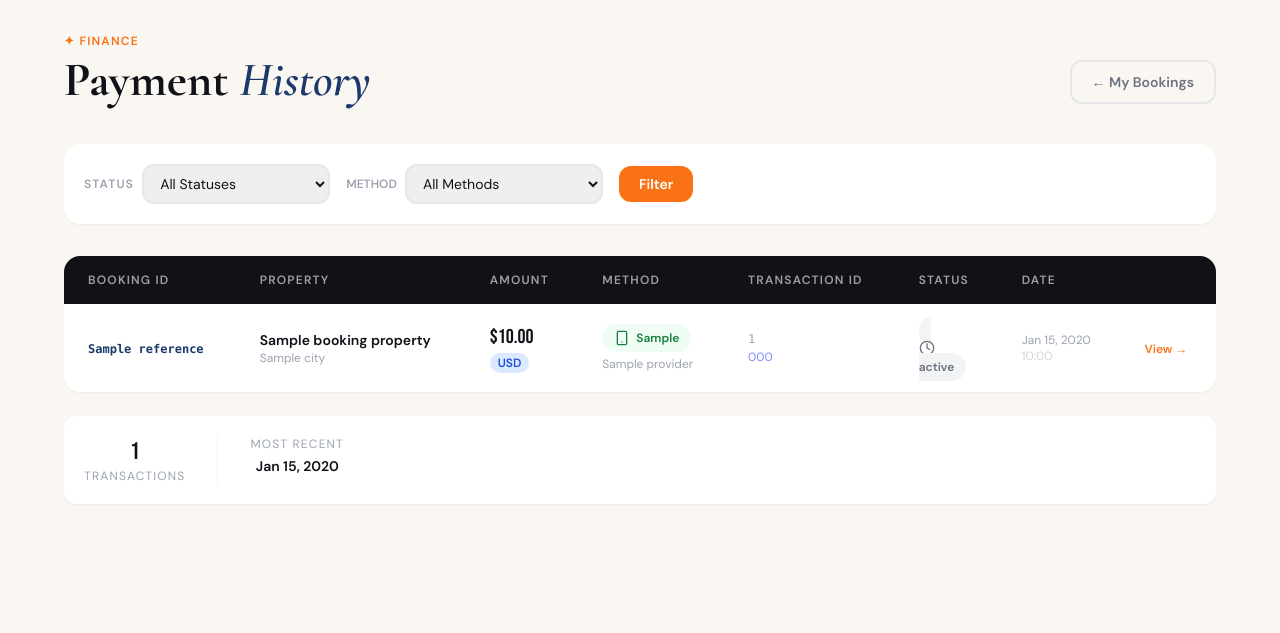
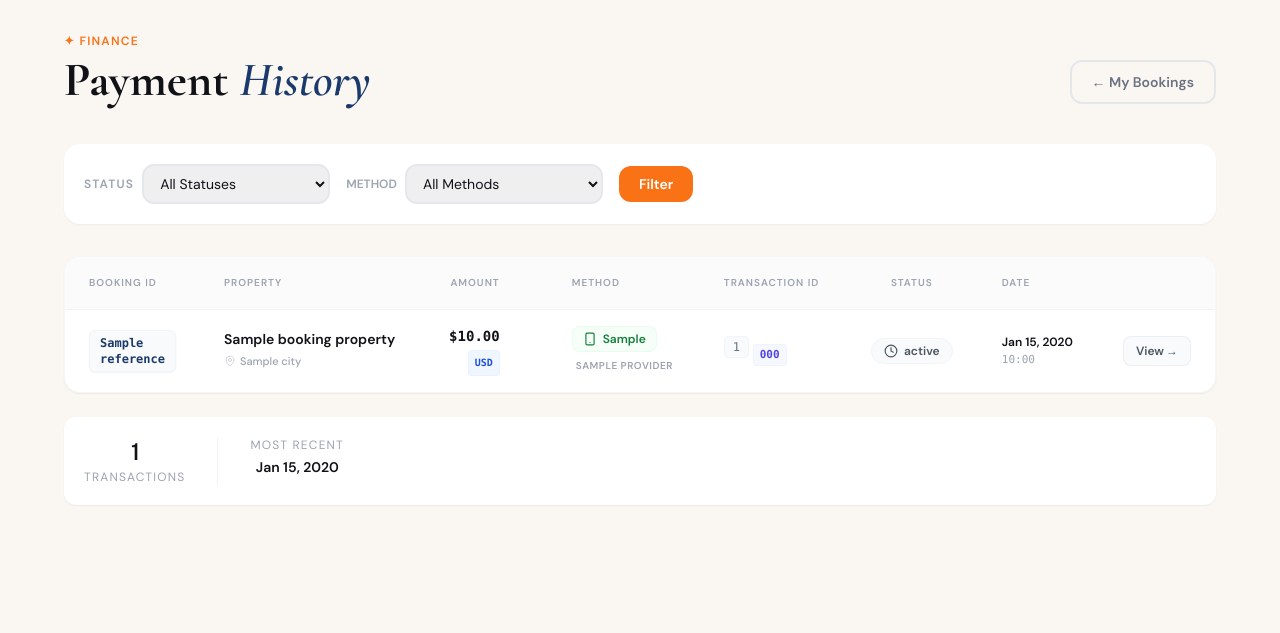
Before and after one commit to YesseJr/ecommerce, a Django app: template templates/payments/payment_history.html in a window 1280 px wide. Shown: the part 68-701 px from the top of the page. Run offline with Django 5.2, Linux system fonts and the light colour scheme; the template is opened without the code that fills it: most values are stand-ins (such as "Sample title", 1, 10 or a date in 2020); some libraries are stand-ins or nearby versions.

Commit message:
Another boring fixes

```diff
--- a/templates/payments/payment_history.html
+++ b/templates/payments/payment_history.html
@@ -56,40 +56,47 @@
   <!-- ── Table ──────────────────────────────────────────────────────────── -->
   {% if payments %}
     <div class="bg-white rounded-2xl shadow-sm overflow-hidden">
-      <table class="w-full text-sm">
-        <thead class="bg-dark text-white">
-          <tr>
-            <th class="text-left px-6 py-4 text-xs font-bold uppercase tracking-widest text-white/60">Booking ID</th>
-            <th class="text-left px-6 py-4 text-xs font-bold uppercase tracking-widest text-white/60">Property</th>
-            <th class="text-left px-6 py-4 text-xs font-bold uppercase tracking-widest text-white/60">Amount</th>
-            <th class="text-left px-6 py-4 text-xs font-bold uppercase tracking-widest text-white/60">Method</th>
-            <th class="text-left px-6 py-4 text-xs font-bold uppercase tracking-widest text-white/60">Transaction ID</th>
-            <th class="text-left px-6 py-4 text-xs font-bold uppercase tracking-widest text-white/60">Status</th>
-            <th class="text-left px-6 py-4 text-xs font-bold uppercase tracking-widest text-white/60">Date</th>
-            <th class="px-6 py-4"></th>
+   <div class="overflow-x-auto rounded-2xl border border-gray-100/80 shadow-sm bg-white">
+  <table class="w-full min-w-[1000px] border-collapse text-sm">
+    <!-- Vichwa vya Safu (Refined Clean Table Header) -->
+    <thead>
+      <tr class="border-b border-gray-100 bg-gray-50/70">
+        <th class="text-left px-6 py-4 text-[10px] font-extrabold uppercase tracking-widest text-gray-400 w-32">Booking ID</th>
+        <th class="text-left px-6 py-4 text-[10px] font-extrabold uppercase tracking-widest text-gray-400">Property</th>
+        <th class="text-right px-6 py-4 text-[10px] font-extrabold uppercase tracking-widest text-gray-400 pr-10">Amount</th>
+        <th class="text-left px-6 py-4 text-[10px] font-extrabold uppercase tracking-widest text-gray-400 pl-8">Method</th>
+        <th class="text-left px-6 py-4 text-[10px] font-extrabold uppercase tracking-widest text-gray-400">Transaction ID</th>
+        <th class="text-center px-6 py-4 text-[10px] font-extrabold uppercase tracking-widest text-gray-400">Status</th>
+        <th class="text-left px-6 py-4 text-[10px] font-extrabold uppercase tracking-widest text-gray-400">Date</th>
+        <th class="px-6 py-4 w-24"></th>
       </tr>
     </thead>
-        <tbody class="divide-y divide-gray-100">
+
+    <!-- Data za Malipo (Table Body) -->
+    <tbody class="divide-y divide-gray-50">
       {% for payment in payments %}
-            <tr class="hover:bg-cream transition-colors">
+        <tr class="hover:bg-cream/40 transition-colors duration-200 group">
 
           <!-- Booking Ref -->
-              <td class="px-6 py-4">
-                <span class="font-mono font-bold text-primary text-xs">{{ payment.booking.reference }}</span>
+          <td class="px-6 py-4 vertical-middle">
+            <span class="inline-flex bg-gray-50 text-primary border border-gray-100 px-2.5 py-1 rounded-md font-mono font-bold text-xs shadow-sm">
+              {{ payment.booking.reference }}
+            </span>
           </td>
 
-              <!-- Property -->
-              <td class="px-6 py-4">
-                <p class="font-semibold text-dark text-sm line-clamp-1">
+          <!-- Property Information -->
+          <td class="px-6 py-4 vertical-middle">
+            <p class="font-semibold text-dark text-sm leading-snug group-hover:text-primary transition-colors line-clamp-1">
               {{ payment.booking.booking_property.name }}
             </p>
-                <p class="text-gray-400 text-xs">{{ payment.booking.booking_property.city }}</p>
+            <p class="text-gray-400 text-[11px] font-medium mt-0.5 inline-flex items-center gap-1">
+              <i data-lucide="map-pin" class="w-3 h-3 text-gray-300"></i> {{ payment.booking.booking_property.city }}
+            </p>
           </td>
 
-              <!-- Amount + Currency -->
-              <td class="px-6 py-4">
-                {# data-usd always holds the USD equivalent so JS can convert either way #}
-                <p class="bms-price font-bebas text-xl text-dark"
+          <!-- Amount + Currency (Financial Alignment) -->
+          <td class="px-6 py-4 text-right pr-10 vertical-middle">
+            <p class="bms-price font-display font-extrabold text-sm text-dark font-mono"
                data-usd="{% if payment.currency == 'TZS' %}{{ payment.amount_usd }}{% else %}{{ payment.amount }}{% endif %}">
               {% if payment.currency == 'TZS' %}
                 TSh {{ payment.amount|floatformat:0 }}
@@ -97,15 +104,13 @@
                 ${{ payment.amount|floatformat:2 }}
               {% endif %}
             </p>
-                <div class="flex items-center gap-1.5 mt-0.5">
-                  {# Badge shows what currency the payment was STORED IN — metadata, not toggled #}
-                  <span class="text-xs font-bold px-2 py-0.5 rounded-full
-                    {% if payment.currency == 'TZS' %}bg-emerald-100 text-emerald-700{% else %}bg-blue-100 text-blue-700{% endif %}">
+            <div class="flex items-center justify-end gap-1.5 mt-1 font-mono">
+              <span class="text-[10px] font-extrabold px-1.5 py-0.5 rounded
+                {% if payment.currency == 'TZS' %}bg-emerald-50 text-emerald-700 border border-emerald-100/40{% else %}bg-blue-50 text-blue-700 border border-blue-100/40{% endif %}">
                 {{ payment.currency }}
               </span>
-                  {# Secondary hint: when stored as TZS, show the USD equivalent; flipped when viewing in USD #}
               {% if payment.currency == 'TZS' %}
-                    <span class="bms-hint text-xs text-gray-400"
+                <span class="bms-hint text-[11px] font-medium text-gray-400"
                       data-usd="{{ payment.amount_usd }}"
                       data-tzs="{{ payment.amount|floatformat:0 }}">
                   = ${{ payment.amount_usd }}
@@ -114,66 +119,82 @@
             </div>
           </td>
 
-              <!-- Method -->
-              <td class="px-6 py-4">
-                <span class="inline-flex items-center gap-1.5 text-xs font-semibold px-3 py-1.5 rounded-full
-                  {% if payment.is_card %}bg-blue-50 text-blue-700
-                  {% else %}bg-green-50 text-green-700{% endif %}">
-                  {% if payment.is_card %}<i data-lucide="credit-card" class="w-4 h-4"></i>{% else %}<i data-lucide="smartphone" class="w-4 h-4"></i>{% endif %}
+          <!-- Payment Method -->
+          <td class="px-6 py-4 pl-8 vertical-middle">
+            <span class="inline-flex items-center gap-1.5 text-xs font-bold px-2.5 py-1 rounded-lg border
+              {% if payment.is_card %}bg-blue-50/60 text-blue-700 border-blue-100/50
+              {% else %}bg-green-50/60 text-green-700 border-green-100/50{% endif %}">
+              {% if payment.is_card %}
+                <i data-lucide="credit-card" class="w-3.5 h-3.5"></i>
+              {% else %}
+                <i data-lucide="smartphone" class="w-3.5 h-3.5"></i>
+              {% endif %}
               {{ payment.get_method_display }}
             </span>
             {% if payment.provider %}
-                  <p class="text-xs text-gray-400 mt-1">{{ payment.provider }}</p>
+              <p class="text-[10px] text-gray-400 font-bold uppercase tracking-wider mt-1 pl-1">{% if payment.provider == 'tigopesa' %}Tigo Pesa{% elif payment.provider == 'mpesa' %}M-Pesa{% elif payment.provider == 'airtel' %}Airtel Money{% elif payment.provider == 'halopesa' %}HaloPesa{% else %}{{ payment.provider }}{% endif %}</p>
             {% endif %}
           </td>
 
           <!-- Transaction ID -->
-              <td class="px-6 py-4">
-                <p class="font-mono text-xs text-gray-400 max-w-[140px] truncate" title="{{ payment.transaction_id }}">
+          <td class="px-6 py-4 vertical-middle">
+            <p class="font-mono text-xs text-gray-500 bg-gray-50 px-2 py-0.5 rounded border border-gray-100 inline-block max-w-[140px] truncate select-all" title="{{ payment.transaction_id }}">
               {{ payment.transaction_id }}
             </p>
             {% if payment.authorization_code %}
-                  <p class="text-xs text-indigo-400 mt-0.5">{{ payment.authorization_code }}</p>
+              <p class="text-[11px] font-semibold font-mono text-indigo-600 bg-indigo-50/50 border border-indigo-100/30 px-1.5 py-0.2 mt-1 rounded inline-block">{{ payment.authorization_code }}</p>
             {% elif payment.receipt_number %}
-                  <p class="text-xs text-green-400 mt-0.5">{{ payment.receipt_number }}</p>
+              <p class="text-[11px] font-semibold font-mono text-emerald-600 bg-emerald-50/50 border border-emerald-100/30 px-1.5 py-0.2 mt-1 rounded inline-block">{{ payment.receipt_number }}</p>
             {% endif %}
           </td>
 
-              <!-- Status -->
-              <td class="px-6 py-4">
-                <span class="text-xs font-bold px-3 py-1.5 rounded-full
-                  {% if payment.status == 'success' %}bg-green-100 text-green-700
-                  {% elif payment.status == 'pending' %}bg-orange-100 text-orange-700
-                  {% elif payment.status == 'processing' %}bg-blue-100 text-blue-700
-                  {% elif payment.status == 'failed' %}bg-red-100 text-red-500
-                  {% elif payment.status == 'refunded' %}bg-purple-100 text-purple-600
-                  {% else %}bg-gray-100 text-gray-500{% endif %}">
-                  {% if payment.status == 'success' %}<i data-lucide="check-circle" class="w-4 h-4 text-green-600"></i>{% elif payment.status == 'failed' %}<i data-lucide="x-circle" class="w-4 h-4 text-red-500"></i>{% elif payment.status == 'refunded' %}↩️{% elif payment.status == 'processing' %}⏳{% else %}<i data-lucide="clock" class="w-4 h-4"></i>{% endif %}
+          <!-- Status (Modern Badge Style) -->
+          <td class="px-6 py-4 text-center vertical-middle">
+            <span class="inline-flex items-center gap-1.5 text-xs font-extrabold px-3 py-1 rounded-full border
+              {% if payment.status == 'success' %}bg-green-50 text-green-700 border-green-100
+              {% elif payment.status == 'pending' %}bg-orange-50 text-orange-700 border-orange-100
+              {% elif payment.status == 'processing' %}bg-blue-50 text-blue-700 border-blue-100
+              {% elif payment.status == 'failed' %}bg-red-50 text-red-600 border-red-100
+              {% elif payment.status == 'refunded' %}bg-purple-50 text-purple-700 border-purple-100
+              {% else %}bg-gray-50 text-gray-600 border-gray-100{% endif %}">
+              {% if payment.status == 'success' %}
+                <i data-lucide="check-circle" class="w-3.5 h-3.5"></i>
+              {% elif payment.status == 'failed' %}
+                <i data-lucide="x-circle" class="w-3.5 h-3.5"></i>
+              {% elif payment.status == 'refunded' %}
+                <i data-lucide="rotate-ccw" class="w-3.5 h-3.5"></i>
+              {% elif payment.status == 'processing' %}
+                <i data-lucide="loader-2" class="w-3.5 h-3.5 animate-spin"></i>
+              {% else %}
+                <i data-lucide="clock" class="w-3.5 h-3.5"></i>
+              {% endif %}
               {{ payment.get_status_display }}
             </span>
           </td>
 
-              <!-- Date -->
-              <td class="px-6 py-4 text-xs text-gray-400">
+          <!-- Payment Date -->
+          <td class="px-6 py-4 text-xs text-gray-500 font-medium vertical-middle">
             {% if payment.payment_date %}
-                  {{ payment.payment_date|date:"M j, Y" }}<br>
-                  <span class="text-gray-300">{{ payment.payment_date|date:"H:i" }}</span>
+              <span class="text-dark font-semibold">{{ payment.payment_date|date:"M j, Y" }}</span>
+              <p class="text-gray-400 font-mono text-[11px] mt-0.5">{{ payment.payment_date|date:"H:i" }}</p>
             {% else %}
-                  —
+              <span class="text-gray-300">—</span>
             {% endif %}
           </td>
 
-              <!-- Action -->
-              <td class="px-6 py-4">
+          <!-- View Action Link -->
+          <td class="px-6 py-4 text-right vertical-middle">
             <a href="{% url 'payments:confirmation' payment.booking.reference %}"
-                   class="text-xs font-semibold text-accent hover:underline whitespace-nowrap">
-                  View →
+               class="inline-flex items-center justify-center text-xs font-bold bg-gray-50 text-gray-600 border border-gray-200/60 px-3 py-1.5 rounded-lg hover:border-accent hover:text-accent hover:bg-accent/5 transition-all">
+              <span>View</span> <span class="transform group-hover:translate-x-0.5 transition-transform ml-0.5">→</span>
             </a>
           </td>
         </tr>
       {% endfor %}
     </tbody>
   </table>
+</div>
+
     </div>
 
     <!-- Summary bar -->
```
Also changed, not shown: templates/payments/checkout.html (+30 -30 lines), templates/payments/confirmation.html (+11 -6 lines), db.sqlite3. Lines whose indentation alone changed are shown as unchanged.
